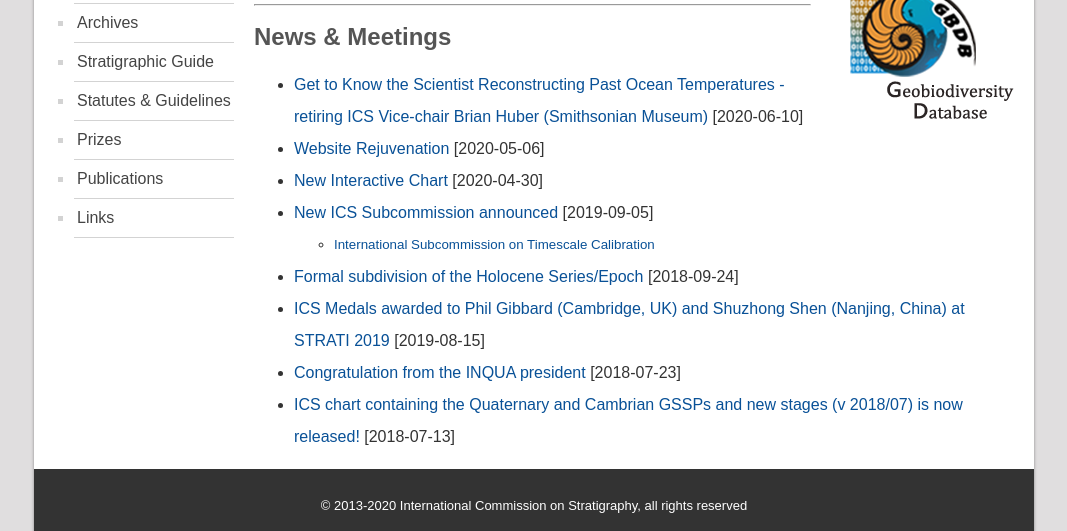
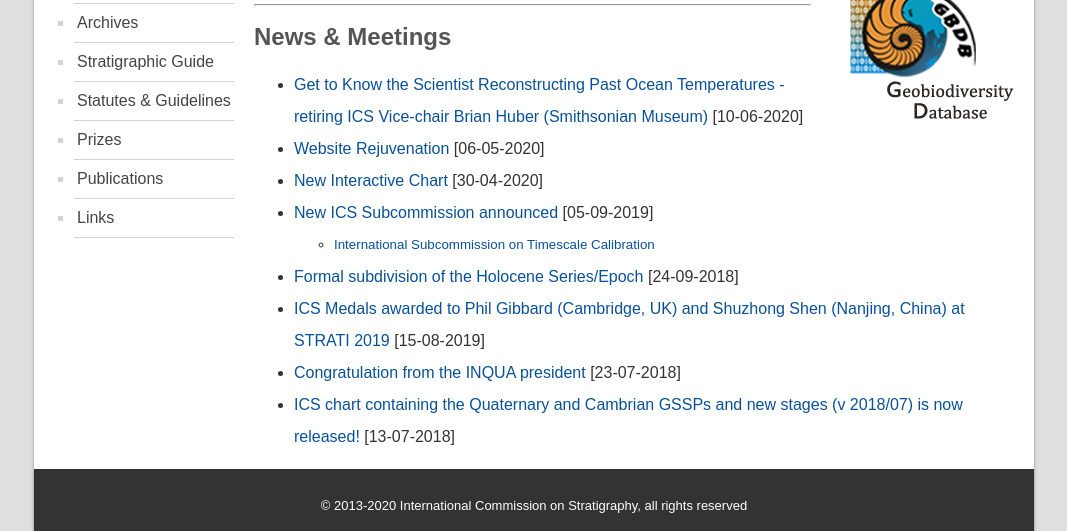
Before and after one commit to i-c-stratigraphy/i-c-stratigraphy.github.io, a Jekyll site: the page built from pages/index.md, in a window 1280 px wide. Shown: the part 607-1138 px from the top of the page, without its empty margins (106-1173 px from the left). Built offline with Jekyll 4.4.1, drawn with Linux system fonts in a browser that asks for light colours.

```diff
--- a/pages/index.md
+++ b/pages/index.md
@@ -14,12 +14,12 @@ permalink: /
 
 ## News & Meetings
 
-* [Get to Know the Scientist Reconstructing Past Ocean Temperatures - retiring ICS Vice-chair Brian Huber (Smithsonian Museum)](/news/133) [2020-06-10]
-* [Website Rejuvenation](/news/132) [2020-05-06]
-* [New Interactive Chart](/news/130) [2020-04-30]
-* [New ICS Subcommission announced](/news/131) [2019-09-05]
+* [Get to Know the Scientist Reconstructing Past Ocean Temperatures - retiring ICS Vice-chair Brian Huber (Smithsonian Museum)](/news/133) [10-06-2020]
+* [Website Rejuvenation](/news/132) [06-05-2020]
+* [New Interactive Chart](/news/130) [30-04-2020]
+* [New ICS Subcommission announced](/news/131) [05-09-2019]
     * [International Subcommission on Timescale Calibration](/news/131)
-* [Formal subdivision of the Holocene Series/Epoch](/news/125) [2018-09-24]
-* [ICS Medals awarded to Phil Gibbard (Cambridge, UK) and Shuzhong Shen (Nanjing, China) at STRATI 2019](/news/129) [2019-08-15]
-* [Congratulation from the INQUA president](/news/121) [2018-07-23]
-* [ICS chart containing the Quaternary and Cambrian GSSPs and new stages (v 2018/07) is now released!](/news/120) [2018-07-13]
+* [Formal subdivision of the Holocene Series/Epoch](/news/125) [24-09-2018]
+* [ICS Medals awarded to Phil Gibbard (Cambridge, UK) and Shuzhong Shen (Nanjing, China) at STRATI 2019](/news/129) [15-08-2019]
+* [Congratulation from the INQUA president](/news/121) [23-07-2018]
+* [ICS chart containing the Quaternary and Cambrian GSSPs and new stages (v 2018/07) is now released!](/news/120) [13-07-2018]
```
